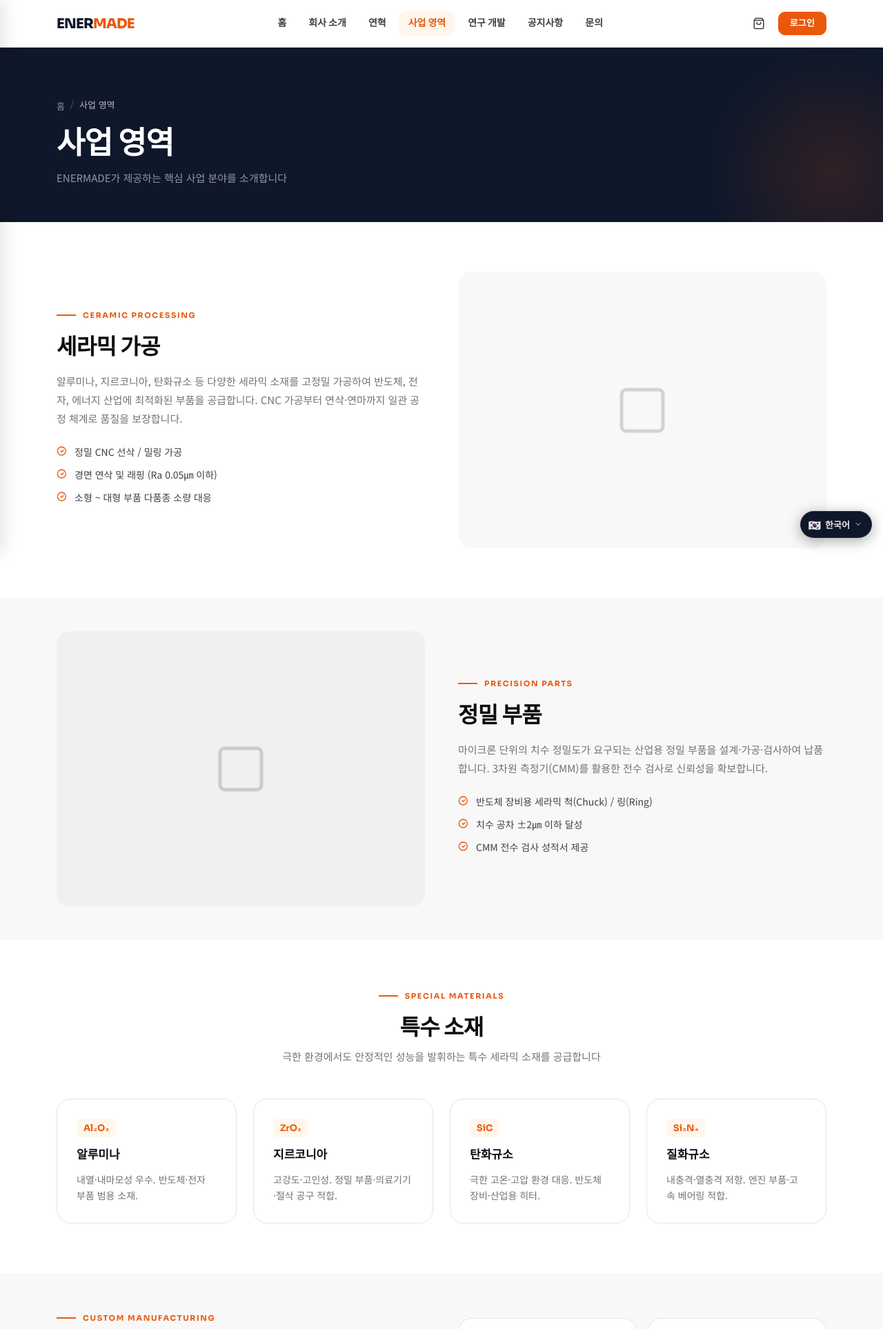
After one commit to Hohongdu/company-site, a Node server app: page /business in a window 1280 px wide. The commit adds this page. Shown: the top 1927 px of the page at 69% size. Run offline with Node 20, Linux system fonts and the light colour scheme; some libraries are stand-ins or nearby versions.

Commit message:
feat: 사업 영역 드롭다운 nav + 연구 개발 직링크 + 전체 코드 검토 수정
- 헤더 nav: 사업 영역(hover 드롭다운) + 연구 개발(직링크) 추가
- company.css: .site-nav__has-drop/.site-nav__drop 드롭다운 CSS 추가
- routes/company.js: /business, /research 라우트 추가
- views/company/business.ejs, research.ejs 신규 페이지 생성
- routes/admin.js: order-detail, inquiries render에 csrfToken 누락 수정
- routes/shop.js: 403 상태에 잘못된 404 템플릿 사용 수정

Co-Authored-By: Claude Sonnet 4.6 <noreply@anthropic.com>

```diff
--- a/public/css/company.css
+++ b/public/css/company.css
@@ -73,6 +73,63 @@ html, body {
 .site-nav__menu li a.is-active {
   color: var(--c-accent);
   background: var(--c-accent-lt);
+}
+
+/* Dropdown nav item */
+.site-nav__has-drop {
+  position: relative;
+}
+.site-nav__caret {
+  display: inline-block;
+  vertical-align: -1px;
+  margin-left: 2px;
+  transition: transform .2s;
+  flex-shrink: 0;
+}
+.site-nav__has-drop:hover .site-nav__caret,
+.site-nav__has-drop:focus-within .site-nav__caret {
+  transform: rotate(180deg);
+}
+.site-nav__drop {
+  position: absolute;
+  top: calc(100% + 6px);
+  left: 50%;
+  transform: translateX(-50%);
+  min-width: 160px;
+  background: #fff;
+  border: 1px solid var(--c-border, #e2e8f0);
+  border-radius: 10px;
+  box-shadow: 0 8px 24px rgba(0,0,0,.10);
+  padding: 6px 0;
+  list-style: none;
+  margin: 0;
+  z-index: 900;
+  opacity: 0;
+  visibility: hidden;
+  pointer-events: none;
+  transition: opacity .18s, visibility .18s, transform .18s;
+  transform: translateX(-50%) translateY(-4px);
+}
+.site-nav__has-drop:hover .site-nav__drop,
+.site-nav__has-drop:focus-within .site-nav__drop {
+  opacity: 1;
+  visibility: visible;
+  pointer-events: auto;
+  transform: translateX(-50%) translateY(0);
+}
+.site-nav__drop li a {
+  display: block;
+  padding: 8px 18px;
+  font-size: 13px;
+  font-weight: 500;
+  color: var(--c-text-2);
+  text-decoration: none;
+  transition: background .15s, color .15s;
+  white-space: nowrap;
+}
+.site-nav__drop li a:hover {
+  background: var(--c-bg-2, #f8fafc);
+  color: var(--c-navy, #1e3a5f);
 }
 
 /* Desktop actions */
--- a/routes/admin.js
+++ b/routes/admin.js
@@ -1183,6 +1183,7 @@ router.get('/orders/:orderNumber', async (req, res) => {
 			items,
 			payment,
 			updated: req.query.updated === '1',
+			csrfToken: req.csrfToken(),
 		});
 	} catch (err) {
 		console.error(err);
@@ -1247,7 +1248,7 @@ router.get('/inquiries', async (req, res) => {
 			[PAGE_SIZE, offset],
 		);
 
-		return res.render('admin/inquiries', { inquiries, page, totalPages, total });
+		return res.render('admin/inquiries', { inquiries, page, totalPages, total, csrfToken: req.csrfToken() });
 	} catch (err) {
 		console.error(err);
 		return res.status(500).send('문의 목록 로딩 오류');
--- a/routes/company.js
+++ b/routes/company.js
@@ -29,6 +29,8 @@ const router = express.Router();
 router.get('/', (req, res) => res.render('company/index'));
 router.get('/about', (req, res) => res.render('company/about'));
 router.get('/history', (req, res) => res.render('company/history'));
+router.get('/business', (req, res) => res.render('company/business', { active: 'business' }));
+router.get('/research', (req, res) => res.render('company/research', { active: 'research' }));
 router.get('/contact', (req, res) =>
 	res.render('company/contact', {
 		contactEmail:
--- a/routes/shop.js
+++ b/routes/shop.js
@@ -870,7 +870,7 @@ router.get('/orders/:orderNumber', async (req, res) => {
 		}
 
 		if (!req.session.user || detail.order.user_id !== req.session.user.id) {
-			return res.status(403).render('404', { message: '접근 권한이 없습니다.' });
+			return res.status(403).render('403', { message: '접근 권한이 없습니다.' });
 		}
 
 		return res.render('shop/order-detail', {
--- /dev/null
+++ b/views/company/business.ejs
@@ -0,0 +1,189 @@
+<%- include('../layouts/company-top', { title: '사업 영역', active: 'business' }) %>
+
+<div class="page-banner">
+  <div class="container">
+    <nav aria-label="breadcrumb">
+      <ol class="breadcrumb">
+        <li class="breadcrumb-item"><a href="/">홈</a></li>
+        <li class="breadcrumb-item active">사업 영역</li>
+      </ol>
+    </nav>
+    <h1>사업 영역</h1>
+    <p>ENERMADE가 제공하는 핵심 사업 분야를 소개합니다</p>
+  </div>
+</div>
+
+<!-- 세라믹 가공 -->
+<section class="sec-py" id="ceramic">
+  <div class="container">
+    <div class="row align-items-center g-5">
+      <div class="col-12 col-lg-6">
+        <span class="sec-label">Ceramic Processing</span>
+        <h2 style="font-size:clamp(1.4rem,3vw,2rem);font-weight:800;margin-bottom:16px;">세라믹 가공</h2>
+        <p class="txt-muted" style="font-size:15px;line-height:1.8;margin-bottom:24px;">
+          알루미나, 지르코니아, 탄화규소 등 다양한 세라믹 소재를 고정밀 가공하여
+          반도체, 전자, 에너지 산업에 최적화된 부품을 공급합니다.
+          CNC 가공부터 연삭·연마까지 일관 공정 체계로 품질을 보장합니다.
+        </p>
+        <ul style="padding-left:0;list-style:none;display:flex;flex-direction:column;gap:10px;">
+          <li style="display:flex;align-items:flex-start;gap:10px;font-size:14px;color:var(--c-text-2);">
+            <svg width="16" height="16" viewBox="0 0 24 24" fill="none" style="margin-top:2px;flex-shrink:0;color:var(--c-accent)"><path d="M9 12l2 2 4-4m5 2a9 9 0 11-18 0 9 9 0 0118 0z" stroke="currentColor" stroke-width="2" stroke-linecap="round"/></svg>
+            정밀 CNC 선삭 / 밀링 가공
+          </li>
+          <li style="display:flex;align-items:flex-start;gap:10px;font-size:14px;color:var(--c-text-2);">
+            <svg width="16" height="16" viewBox="0 0 24 24" fill="none" style="margin-top:2px;flex-shrink:0;color:var(--c-accent)"><path d="M9 12l2 2 4-4m5 2a9 9 0 11-18 0 9 9 0 0118 0z" stroke="currentColor" stroke-width="2" stroke-linecap="round"/></svg>
+            경면 연삭 및 래핑 (Ra 0.05㎛ 이하)
+          </li>
+          <li style="display:flex;align-items:flex-start;gap:10px;font-size:14px;color:var(--c-text-2);">
+            <svg width="16" height="16" viewBox="0 0 24 24" fill="none" style="margin-top:2px;flex-shrink:0;color:var(--c-accent)"><path d="M9 12l2 2 4-4m5 2a9 9 0 11-18 0 9 9 0 0118 0z" stroke="currentColor" stroke-width="2" stroke-linecap="round"/></svg>
+            소형 ~ 대형 부품 다품종 소량 대응
+          </li>
+        </ul>
+      </div>
+      <div class="col-12 col-lg-6">
+        <div style="border-radius:var(--r-xl);overflow:hidden;aspect-ratio:4/3;background:var(--c-bg-2);display:flex;align-items:center;justify-content:center;">
+          <svg width="80" height="80" viewBox="0 0 24 24" fill="none" style="opacity:.2"><rect x="3" y="3" width="18" height="18" rx="2" stroke="currentColor" stroke-width="1.5"/></svg>
+        </div>
+      </div>
+    </div>
+  </div>
+</section>
+
+<!-- 정밀 부품 -->
+<section class="sec-py-sm" id="precision" style="background:var(--c-bg-2);">
+  <div class="container">
+    <div class="row align-items-center g-5 flex-lg-row-reverse">
+      <div class="col-12 col-lg-6">
+        <span class="sec-label">Precision Parts</span>
+        <h2 style="font-size:clamp(1.4rem,3vw,2rem);font-weight:800;margin-bottom:16px;">정밀 부품</h2>
+        <p class="txt-muted" style="font-size:15px;line-height:1.8;margin-bottom:24px;">
+          마이크론 단위의 치수 정밀도가 요구되는 산업용 정밀 부품을 설계·가공·검사하여 납품합니다.
+          3차원 측정기(CMM)를 활용한 전수 검사로 신뢰성을 확보합니다.
+        </p>
+        <ul style="padding-left:0;list-style:none;display:flex;flex-direction:column;gap:10px;">
+          <li style="display:flex;align-items:flex-start;gap:10px;font-size:14px;color:var(--c-text-2);">
+            <svg width="16" height="16" viewBox="0 0 24 24" fill="none" style="margin-top:2px;flex-shrink:0;color:var(--c-accent)"><path d="M9 12l2 2 4-4m5 2a9 9 0 11-18 0 9 9 0 0118 0z" stroke="currentColor" stroke-width="2" stroke-linecap="round"/></svg>
+            반도체 장비용 세라믹 척(Chuck) / 링(Ring)
+          </li>
+          <li style="display:flex;align-items:flex-start;gap:10px;font-size:14px;color:var(--c-text-2);">
+            <svg width="16" height="16" viewBox="0 0 24 24" fill="none" style="margin-top:2px;flex-shrink:0;color:var(--c-accent)"><path d="M9 12l2 2 4-4m5 2a9 9 0 11-18 0 9 9 0 0118 0z" stroke="currentColor" stroke-width="2" stroke-linecap="round"/></svg>
+            치수 공차 ±2㎛ 이하 달성
+          </li>
+          <li style="display:flex;align-items:flex-start;gap:10px;font-size:14px;color:var(--c-text-2);">
+            <svg width="16" height="16" viewBox="0 0 24 24" fill="none" style="margin-top:2px;flex-shrink:0;color:var(--c-accent)"><path d="M9 12l2 2 4-4m5 2a9 9 0 11-18 0 9 9 0 0118 0z" stroke="currentColor" stroke-width="2" stroke-linecap="round"/></svg>
+            CMM 전수 검사 성적서 제공
+          </li>
+        </ul>
+      </div>
+      <div class="col-12 col-lg-6">
+        <div style="border-radius:var(--r-xl);overflow:hidden;aspect-ratio:4/3;background:var(--c-bg-3,#f1f5f9);display:flex;align-items:center;justify-content:center;">
+          <svg width="80" height="80" viewBox="0 0 24 24" fill="none" style="opacity:.2"><rect x="3" y="3" width="18" height="18" rx="2" stroke="currentColor" stroke-width="1.5"/></svg>
+        </div>
+      </div>
+    </div>
+  </div>
+</section>
+
+<!-- 특수 소재 -->
+<section class="sec-py" id="materials">
+  <div class="container">
+    <div class="text-center mb-5">
+      <span class="sec-label mx-auto justify-content-center" style="display:flex;">Special Materials</span>
+      <h2 style="font-size:clamp(1.4rem,3vw,2rem);font-weight:800;margin-bottom:10px;">특수 소재</h2>
+      <p class="txt-muted">극한 환경에서도 안정적인 성능을 발휘하는 특수 세라믹 소재를 공급합니다</p>
+    </div>
+    <div class="row g-4">
+      <div class="col-12 col-md-6 col-lg-3">
+        <div class="material-card">
+          <div class="material-code">Al₂O₃</div>
+          <div class="material-name">알루미나</div>
+          <p class="material-desc">내열·내마모성 우수. 반도체·전자 부품 범용 소재.</p>
+        </div>
+      </div>
+      <div class="col-12 col-md-6 col-lg-3">
+        <div class="material-card">
+          <div class="material-code">ZrO₂</div>
+          <div class="material-name">지르코니아</div>
+          <p class="material-desc">고강도·고인성. 정밀 부품·의료기기·절삭 공구 적합.</p>
+        </div>
+      </div>
+      <div class="col-12 col-md-6 col-lg-3">
+        <div class="material-card">
+          <div class="material-code">SiC</div>
+          <div class="material-name">탄화규소</div>
+          <p class="material-desc">극한 고온·고압 환경 대응. 반도체 장비·산업용 히터.</p>
+        </div>
+      </div>
+      <div class="col-12 col-md-6 col-lg-3">
+        <div class="material-card">
+          <div class="material-code">Si₃N₄</div>
+          <div class="material-name">질화규소</div>
+          <p class="material-desc">내충격·열충격 저항. 엔진 부품·고속 베어링 적합.</p>
+        </div>
+      </div>
+    </div>
+  </div>
+</section>
+
+<!-- 맞춤 제작 -->
+<section class="sec-py-sm" id="custom" style="background:var(--c-bg-2);">
+  <div class="container">
+    <div class="row align-items-center g-5">
+      <div class="col-12 col-lg-6">
+        <span class="sec-label">Custom Manufacturing</span>
+        <h2 style="font-size:clamp(1.4rem,3vw,2rem);font-weight:800;margin-bottom:16px;">맞춤 제작</h2>
+        <p class="txt-muted" style="font-size:15px;line-height:1.8;margin-bottom:24px;">
+          도면 또는 샘플을 바탕으로 고객 요구에 완전히 맞춘 부품을 설계·제작합니다.
+          소량 시제품부터 양산까지 유연하게 대응하며, 엔지니어 직접 상담을 통해
+          최적의 소재와 가공 방법을 제안합니다.
+        </p>
+        <div class="d-flex gap-3 flex-wrap">
+          <a href="/contact" class="btn btn-dark">견적 문의</a>
+          <a href="/shop/inquiries" class="btn btn-outline-dark">RFQ 제출</a>
+        </div>
+      </div>
+      <div class="col-12 col-lg-6">
+        <div class="row g-3">
+          <div class="col-6">
+            <div style="background:#fff;border:1px solid var(--c-border);border-radius:var(--r-xl);padding:20px;text-align:center;">
+              <div style="font-size:2rem;font-weight:800;color:var(--c-accent);font-family:var(--font-head);line-height:1;">1주</div>
+              <div style="font-size:12px;color:var(--c-muted);margin-top:4px;font-weight:600;">시제품 납기</div>
+            </div>
+          </div>
+          <div class="col-6">
+            <div style="background:#fff;border:1px solid var(--c-border);border-radius:var(--r-xl);padding:20px;text-align:center;">
+              <div style="font-size:2rem;font-weight:800;color:var(--c-accent);font-family:var(--font-head);line-height:1;">1pc~</div>
+              <div style="font-size:12px;color:var(--c-muted);margin-top:4px;font-weight:600;">최소 주문</div>
+            </div>
+          </div>
+          <div class="col-6">
+            <div style="background:#fff;border:1px solid var(--c-border);border-radius:var(--r-xl);padding:20px;text-align:center;">
+              <div style="font-size:2rem;font-weight:800;color:var(--c-accent);font-family:var(--font-head);line-height:1;">24h</div>
+              <div style="font-size:12px;color:var(--c-muted);margin-top:4px;font-weight:600;">견적 응답</div>
+            </div>
+          </div>
+          <div class="col-6">
+            <div style="background:#fff;border:1px solid var(--c-border);border-radius:var(--r-xl);padding:20px;text-align:center;">
+              <div style="font-size:2rem;font-weight:800;color:var(--c-accent);font-family:var(--font-head);line-height:1;">ISO</div>
+              <div style="font-size:12px;color:var(--c-muted);margin-top:4px;font-weight:600;">품질 인증</div>
+            </div>
+          </div>
+        </div>
+      </div>
+    </div>
+  </div>
+</section>
+
+<!-- CTA -->
+<section class="cta-section">
+  <div class="container text-center">
+    <h2>맞춤형 세라믹 솔루션이 필요하신가요?</h2>
+    <p>엔지니어에게 직접 문의하여 최적의 솔루션을 제안받으세요</p>
+    <div class="d-flex gap-3 justify-content-center flex-wrap">
+      <a href="/contact" class="btn btn-dark btn-lg">견적 문의하기</a>
+      <a href="/shop/products" class="btn btn-outline-light btn-lg">상품 보러가기</a>
+    </div>
+  </div>
+</section>
+
+<%- include('../layouts/company-bottom') %>
--- a/views/layouts/company-top.ejs
+++ b/views/layouts/company-top.ejs
@@ -29,6 +29,25 @@
         <li><a href="/" class="<%= activeKey==='home'    ? 'is-active' : '' %>" data-i18n-auto>홈</a></li>
         <li><a href="/about" class="<%= activeKey==='about'   ? 'is-active' : '' %>" data-i18n-auto>회사 소개</a></li>
         <li><a href="/history" class="<%= activeKey==='history' ? 'is-active' : '' %>" data-i18n-auto>연혁</a></li>
+
+        <!-- 사업 영역 — hover 드롭다운 -->
+        <li class="site-nav__has-drop">
+          <a href="/business" class="<%= activeKey==='business' ? 'is-active' : '' %>" data-i18n-auto>사업 영역
+            <svg class="site-nav__caret" width="10" height="10" viewBox="0 0 24 24" fill="none" aria-hidden="true">
+              <path d="M6 9l6 6 6-6" stroke="currentColor" stroke-width="2" stroke-linecap="round"/>
+            </svg>
+          </a>
+          <ul class="site-nav__drop">
+            <li><a href="/business#ceramic" data-i18n-auto>세라믹 가공</a></li>
+            <li><a href="/business#precision" data-i18n-auto>정밀 부품</a></li>
+            <li><a href="/business#materials" data-i18n-auto>특수 소재</a></li>
+            <li><a href="/business#custom" data-i18n-auto>맞춤 제작</a></li>
+          </ul>
+        </li>
+
+        <!-- 연구 개발 — 드롭다운 없이 직접 링크 -->
+        <li><a href="/research" class="<%= activeKey==='research' ? 'is-active' : '' %>" data-i18n-auto>연구 개발</a></li>
+
         <li><a href="/notices" class="<%= activeKey==='notices' ? 'is-active' : '' %>" data-i18n-auto>공지사항</a></li>
         <li><a href="/contact" class="<%= activeKey==='contact' ? 'is-active' : '' %>" data-i18n-auto>문의</a></li>
       </ul>
@@ -115,6 +134,8 @@
     <a href="/" class="mob-drawer__link <%= activeKey==='home'    ? 'is-active' : '' %>" data-i18n-auto>홈</a>
     <a href="/about" class="mob-drawer__link <%= activeKey==='about'   ? 'is-active' : '' %>" data-i18n-auto>회사 소개</a>
     <a href="/history" class="mob-drawer__link <%= activeKey==='history' ? 'is-active' : '' %>" data-i18n-auto>연혁</a>
+    <a href="/business" class="mob-drawer__link <%= activeKey==='business' ? 'is-active' : '' %>" data-i18n-auto>사업 영역</a>
+    <a href="/research" class="mob-drawer__link <%= activeKey==='research' ? 'is-active' : '' %>" data-i18n-auto>연구 개발</a>
     <a href="/notices" class="mob-drawer__link <%= activeKey==='notices' ? 'is-active' : '' %>" data-i18n-auto>공지사항</a>
     <a href="/contact" class="mob-drawer__link <%= activeKey==='contact' ? 'is-active' : '' %>" data-i18n-auto>문의</a>
     <a href="/shop" class="mob-drawer__link" data-i18n-auto>쇼핑몰</a>
```
Also changed, not shown: views/company/research.ejs (added, +147 -0 lines).
